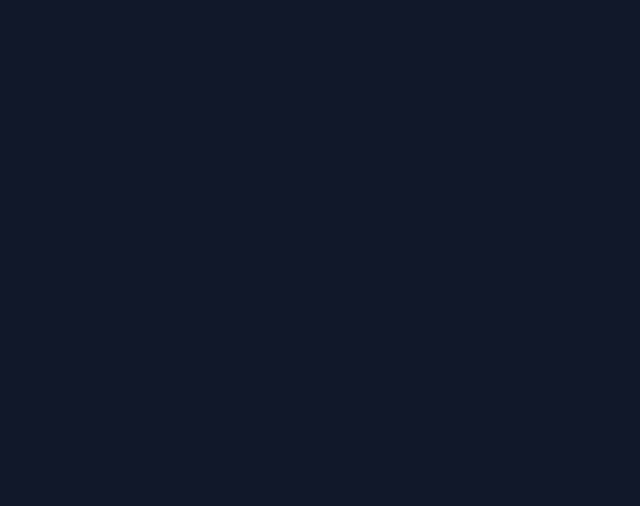
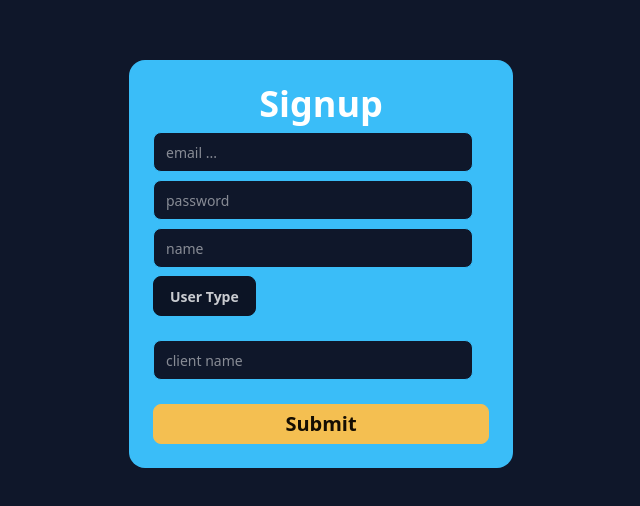
Before and after one commit to yadavjitu06/CRM_React, a React (Vite) app: page /Signup in a window 1280 px wide. Shown: the part 816-1322 px from the top of the page, without its empty margins (319-959 px from the left). Before the commit the page ends 800 px from the top, so only its background shows below. Built offline with nearby package versions, Linux system fonts and the light colour scheme.

Commit message:
Added sign up page

```diff
--- a/src/App.jsx
+++ b/src/App.jsx
@@ -1,12 +1,14 @@
 
 import './App.css'
 import Login from './pages/auth/login'
+import Signup from './pages/auth/Signup'
 
 function App() {
 
   return (
    <>
  <Login/>
+ <Signup/>
    </>
   )
 }
--- /dev/null
+++ b/src/pages/auth/Signup.jsx
@@ -0,0 +1,72 @@
+function Signup() {
+  return (
+    <div className="flex justify-center items-center h-[90vh]">
+      <div className="card w-96 bg-primary text-primary-content">
+        <div className="card-body flex flex-col items-center">
+          <div className="w-full flex justify-center">
+            <h2 className="card-title text-4xl text-white">Signup</h2>
+          </div>
+          <div className="w-full">
+            <input
+              name="email"
+              autoComplete="one-time-code"
+              type="text"
+              placeholder="email ..."
+              className="input text-white input-bordered input-primary w-full max-w-xs"
+            />
+          </div>
+          <div className="w-full">
+            <input
+              name="password"
+              autoComplete="one-time-code"
+              type="password"
+              placeholder="password"
+              className="input text-white input-bordered input-primary w-full max-w-xs"
+            />
+          </div>
+          <div className="w-full">
+            <input
+              name="name"
+              autoComplete="one-time-code"
+              type="text"
+              placeholder="name"
+              className="input text-white input-bordered input-primary w-full max-w-xs"
+            />
+          </div>
+          <details className="dropdown mb-4 w-full" id="userTypeDropDown">
+            <summary className="btn"> User Type</summary>
+            <ul className="p-2 shadow menu dropdown-content z-[1] bg-base-100 text-white rounded-box w-52">
+              <li>
+                <a>customer</a>
+              </li>
+              <li>
+                <a>engineer</a>
+              </li>
+              <li>
+                <a>admin</a>
+              </li>
+            </ul>
+          </details>
+
+          <div className="w-full">
+            <input
+              name="clientName"
+              autoComplete="one-time-code"
+              type="text"
+              placeholder="client name"
+              className="input text-white input-bordered input-primary w-full max-w-xs"
+            />
+          </div>
+
+          <div className="w-full card-actions mt-4">
+            <button className="btn btn-warning w-full font-bold text-xl hover:bg-yellow-400 transition-all ease-in-out duration-300">
+              Submit
+            </button>
+          </div>
+        </div>
+      </div>
+    </div>
+  );
+}
+
+export default Signup;
```
